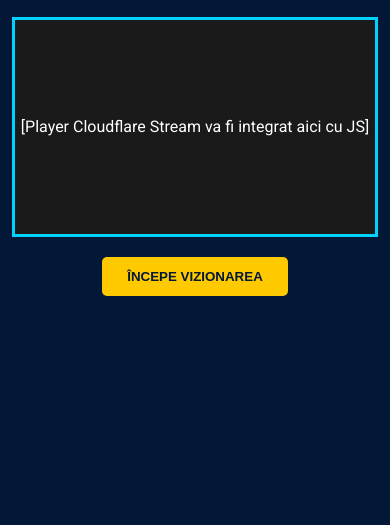
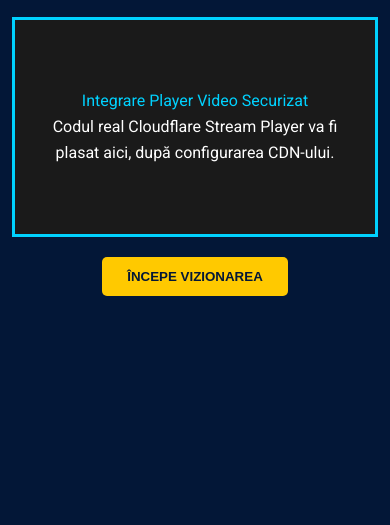
Before and after one commit to maeioAMG/AMG-ROMANIA-TV, a plain HTML site: page index.html in a window 390 px wide. Shown: the part 311-836 px from the top of the page. Drawn offline with Linux system fonts and the light colour scheme.

Commit message:
Implement mobile menu toggle and CTA button functionality
Added JavaScript for mobile menu toggle and CTA button logic.

```diff
--- a/index.html
+++ b/index.html
@@ -4,6 +4,7 @@
     <meta charset="UTF-8">
     <meta name="viewport" content="width=device-width, initial-scale=1.0">
     <title>AMG ROMANIA TV: Conexiunea Ta cu Casa</title>
+
     <link href="https://fonts.googleapis.com/css2?family=Montserrat:wght@700&family=Roboto:wght@400;700&display=swap" rel="stylesheet">
 
     <link rel="stylesheet" href="style.css">
@@ -26,7 +27,8 @@
 
         <div class="actions">
             <button class="cta-button">ABONEAZĂ-TE ACUM</button>
-            <div class="menu-toggle" id="menu-toggle-btn">&#9776;</div> </div>
+            <div class="menu-toggle" id="menu-toggle-btn">&#9776;</div>
+        </div>
     </header>
 
     <section class="hero">
@@ -73,6 +75,46 @@
         <p>&copy; 2025 AMG ROMANIA TV. Toate drepturile rezervate. | <a href="#">FAQ</a> | <a href="#">Termeni & Condiții</a></p>
     </footer>
 
-    <script src="script.js"></script>
+    <script>
+        document.addEventListener('DOMContentLoaded', function() {
+            const menuToggle = document.getElementById('menu-toggle-btn');
+            const mainNav = document.getElementById('main-nav');
+            const livePlayer = document.getElementById('live-player');
+            const ctaButtons = document.querySelectorAll('.cta-button, .main-cta, .secondary-cta');
+
+            // 1. Logica Meniului Hamburger (Mobil)
+            if (menuToggle && mainNav) {
+                menuToggle.addEventListener('click', function() {
+                    mainNav.classList.toggle('active');
+                    // Schimbă iconița din Hamburger în X și invers
+                    menuToggle.innerHTML = mainNav.classList.contains('active') ? '&times;' : '&#9776;';
+                    console.log('Meniul mobil a fost comutat. Stare: ' + (mainNav.classList.contains('active') ? 'Deschis' : 'Închis'));
+                });
+            }
+
+            // 2. Logica Butoanelor CTA (Abonare)
+            if (ctaButtons.length > 0) {
+                ctaButtons.forEach(button => {
+                    button.addEventListener('click', function(e) {
+                        e.preventDefault();
+
+                        // Redirecționarea reală va veni aici
+                        // window.location.href = '/abonamente.html';
+
+                        // Mesaj de test (Verificați Consola browser-ului - F12)
+                        console.log(`Butonul de abonare '${button.textContent.trim()}' a fost apăsat. Redirecționare spre plată simulată.`);
+                    });
+                });
+            }
+
+            // 3. Simularea Playerului Cloudflare
+            if (livePlayer) {
+                livePlayer.innerHTML = `<div style="padding: 20px; text-align: center;">
+                    <p style="color: var(--color-secondary);">Integrare Player Video Securizat</p>
+                    <p>Codul real Cloudflare Stream Player va fi plasat aici, după configurarea CDN-ului.</p>
+                </div>`;
+            }
+        });
+    </script>
 </body>
 </html>
```
